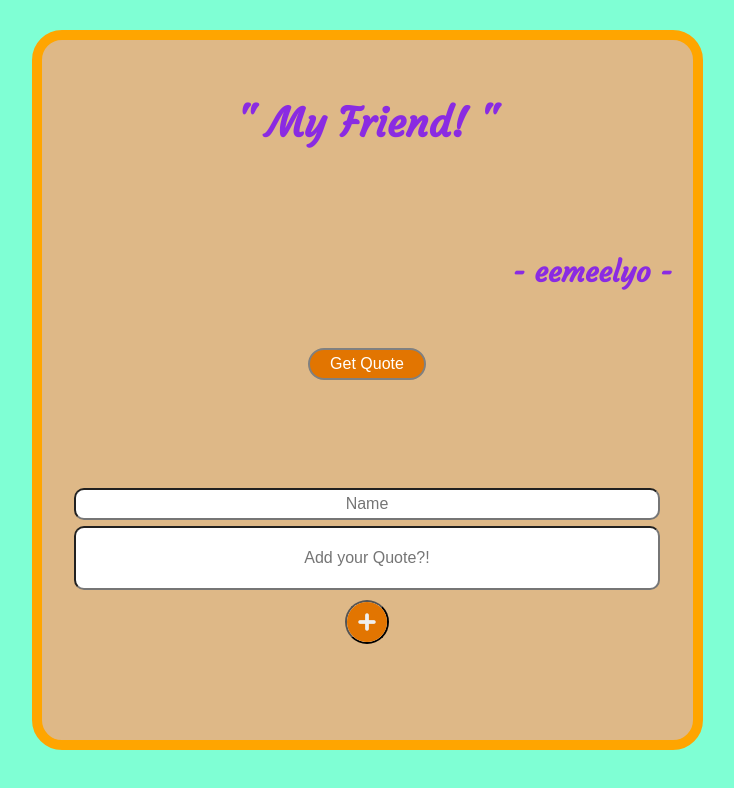
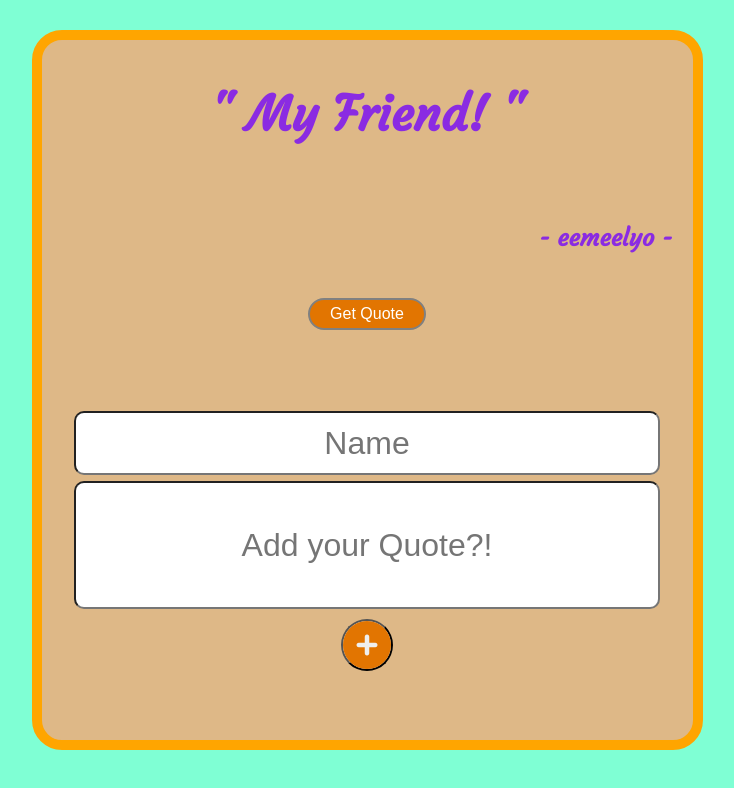
Before and after one commit to eemeelyo/eemeelyo-random-quotes, a plain HTML site: page index.html in a window 1280 px wide. Shown: the whole page, without its empty margins (273-1007 px from the left). Drawn offline with Linux system fonts and the light colour scheme.

Commit message:
Fix @media

```diff
--- a/styles.css
+++ b/styles.css
@@ -149,46 +149,39 @@ button:active{
   top: 1px;
 }
 
-/* @media(max-width:480px){
+@media (min-width: 700px) {
   h1#quote {
+    font-size: 4rem;
+  }
+  h3#author {
     font-size: 2rem;
-    height: 90px;
   }
-  #inputQuote {
-    height: 2em;
+  .btn {
+    font-size: 2rem;
   }
-} */
-
-/* @media(max-width:768px){
-  h1#quote {
-    font-size: 3.5rem;
-    height: 120rem;
-    margin-bottom: 10rem;
+  button#addButton.fas.fa-plus-circle::before {
+    font-size: 5rem;
   }
-  input#inputName.inputBox{
+  input#inputName.inputBox {
     font-size: 2rem;
   }
   input#inputQuote.inputBox {
     font-size: 2rem;
   }
-  h3#author {
-    font-size: 2rem;
-  }
-  button.btn{
-    font-size: 2rem;
-  }
-  button#addButton.fas.fa-plus-circle::before {
-    font-size: 5rem;
-  }
+}
 
-} */
 
-/* @media(max-width:1024px){
-  #quote {
-    font-size: 3.5rem;
-    height: 190px;
-  }
-  #inputQuote {
-    height: 3em;
-  }
-} */
+@media (orientation: landscape) and (min-width: 1024px) {
+ h1#quote {
+   font-size: 3rem;
+ }
+ h3#author {
+   font-size: 1.5rem;
+ }
+ .btn {
+   font-size: 1rem;
+ }
+ button#addButton.fas.fa-plus-circle::before {
+   font-size: 3rem;
+ }
+}
```
